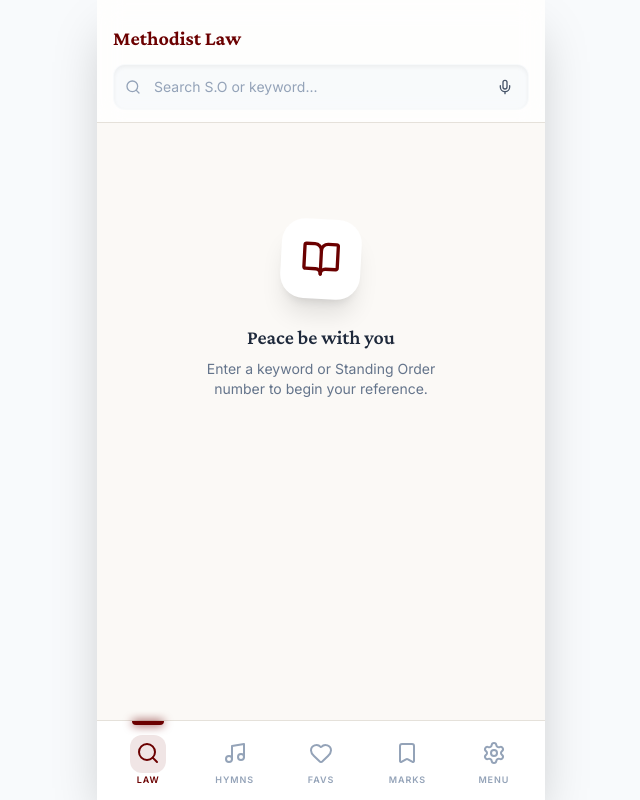
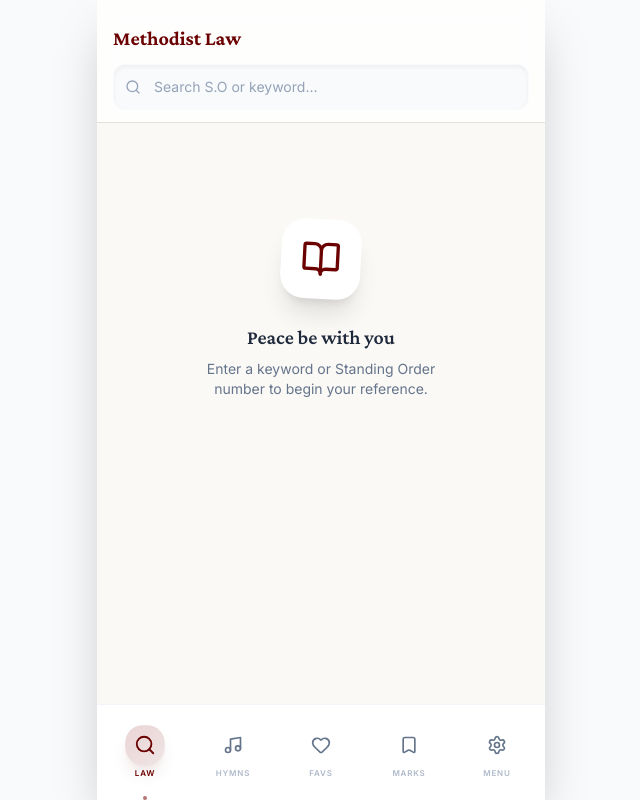
Before and after one commit to charleskcoffie-a11y/MCG-Standing-Orders, a React (Vite) app: page / in a window 1280 px wide. Both pictures are taken after a click on the button "Continue as Guest". Shown: the whole page, without its empty margins (319-959 px from the left). Built offline with nearby package versions, Linux system fonts and the light colour scheme.

Commit message:
Modernize bottom navigation bar with improved aesthetics and animations

```diff
--- a/App.tsx
+++ b/App.tsx
@@ -365,7 +365,7 @@ const App: React.FC = () => {
         {renderTabContent()}
       </div>
 
-      <nav className="bg-white/95 backdrop-blur-xl border-t border-[#E5E1DA] flex items-center justify-around h-20 safe-area-bottom px-2 z-40">
+      <nav className="bg-white/80 backdrop-blur-2xl border-t border-slate-100 flex items-center justify-around h-24 safe-area-bottom px-1 z-40 shadow-2xl shadow-black/5">
         <TabButton active={activeTab === AppTab.Search} onClick={() => setActiveTab(AppTab.Search)} icon={<Search />} label="Law" />
         <TabButton active={activeTab === AppTab.Hymnal} onClick={() => setActiveTab(AppTab.Hymnal)} icon={<Music />} label="Hymns" />
         <TabButton active={activeTab === AppTab.Favorites} onClick={() => setActiveTab(AppTab.Favorites)} icon={<Heart />} label="Favs" />
@@ -397,12 +397,28 @@ interface TabButtonProps {
 }
 
 const TabButton: React.FC<TabButtonProps> = ({ active, onClick, icon, label }) => (
-  <button onClick={onClick} className="flex flex-col items-center justify-center w-full h-full relative group">
-    <div className={`p-1.5 rounded-xl transition-all duration-300 ${active ? 'bg-[#6B0000]/10 text-[#6B0000]' : 'text-slate-400 group-hover:text-slate-600'}`}>
-      {React.cloneElement(icon as React.ReactElement<any>, { className: 'w-6 h-6 mb-0.5' })}
+  <button
+    onClick={onClick}
+    className="flex flex-col items-center justify-center w-full h-full relative group transition-all duration-300 ease-out"
+  >
+    <div className={`relative p-2 rounded-2xl transition-all duration-300 ${
+      active
+        ? 'bg-gradient-to-br from-[#8B0000]/15 to-[#6B0000]/10 text-[#6B0000] shadow-lg shadow-[#6B0000]/10 scale-110'
+        : 'text-slate-500 group-hover:text-slate-700 group-hover:bg-slate-100/50'
+    }`}>
+      {React.cloneElement(icon as React.ReactElement<any>, { className: 'w-5 h-5 transition-all duration-300' })}
+      {active && (
+        <div className="absolute inset-0 rounded-2xl bg-gradient-to-br from-[#6B0000]/5 to-transparent animate-pulse" />
+      )}
     </div>
-    <span className={`text-[9px] font-bold uppercase tracking-widest ${active ? 'text-[#6B0000]' : 'text-slate-400'}`}>{label}</span>
-    {active && <div className="absolute top-0 left-1/2 -translate-x-1/2 w-8 h-1 bg-[#6B0000] rounded-b-full shadow-[0_0_10px_#6B0000]" />}
+    <span className={`text-[8px] font-bold uppercase tracking-widest mt-1 transition-all duration-300 ${
+      active
+        ? 'text-[#6B0000] opacity-100'
+        : 'text-slate-400 opacity-75 group-hover:opacity-100'
+    }`}>{label}</span>
+    {active && (
+      <div className="absolute bottom-0 left-1/2 -translate-x-1/2 w-1 h-1 bg-gradient-to-r from-[#6B0000] to-[#8B0000] rounded-full shadow-lg shadow-[#6B0000]/50 animate-pulse" />
+    )}
   </button>
 );
 
--- a/components/SearchTab.tsx
+++ b/components/SearchTab.tsx
@@ -1,9 +1,7 @@
 
-import React, { useState, useMemo, useEffect, useRef } from 'react';
+import React, { useState, useMemo } from 'react';
 import { Section, SearchResult } from '../types';
-import { Search, ChevronRight, BookOpen, Mic, X, Clock, TrendingUp } from 'lucide-react';
-import { StorageService } from '../services/storage';
-import { voiceSearch, haptic } from '../services/utils';
+import { Search, ChevronRight, BookOpen } from 'lucide-react';
 
 interface SearchTabProps {
   sections: Section[];
@@ -12,24 +10,6 @@ interface SearchTabProps {
 
 export const SearchTab: React.FC<SearchTabProps> = ({ sections, onSelectSection }) => {
   const [query, setQuery] = useState('');
-  const [isListening, setIsListening] = useState(false);
-  const [showHistory, setShowHistory] = useState(false);
-  const [searchHistory, setSearchHistory] = useState(StorageService.getSearchHistory());
-  const [popularSections, setPopularSections] = useState<Section[]>([]);
-  const settings = StorageService.getSettings();
-  const searchInputRef = useRef<HTMLInputElement>(null);
-
-  useEffect(() => {
-    // Get most viewed sections
-    const history = StorageService.getReadingHistory();
-    const sectionReads = history.filter(h => h.itemType === 'section');
-    const topSections = sectionReads
-      .sort((a, b) => b.readCount - a.readCount)
-      .slice(0, 5)
-      .map(h => sections.find(s => s.id === h.itemId))
-      .filter((s): s is Section => !!s);
-    setPopularSections(topSections);
-  }, [sections]);
 
   const results = useMemo(() => {
     if (!query || query.length < 1) return [];
@@ -88,39 +68,6 @@ export const SearchTab: React.FC<SearchTabProps> = ({ sections, onSelectSection
     return matches.sort((a, b) => (b as any).score - (a as any).score);
   }, [query, sections]);
 
-  const handleSearch = (searchQuery: string) => {
-    setQuery(searchQuery);
-    if (searchQuery.trim()) {
-      StorageService.addSearchHistory(searchQuery);
-      setSearchHistory(StorageService.getSearchHistory());
-    }
-    setShowHistory(false);
-  };
-
-  const handleVoiceSearch = async () => {
-    if (!settings.voiceSearchEnabled) return;
-
-    if (settings.hapticFeedback) haptic.medium();
-    setIsListening(true);
-
-    try {
-      const transcript = await voiceSearch();
-      handleSearch(transcript);
-      if (settings.hapticFeedback) haptic.success();
-    } catch (error) {
-      console.error('Voice search error:', error);
-      if (settings.hapticFeedback) haptic.error();
-    } finally {
-      setIsListening(false);
-    }
-  };
-
-  const clearHistory = () => {
-    StorageService.clearSearchHistory();
-    setSearchHistory([]);
-    if (settings.hapticFeedback) haptic.light();
-  };
-
   const highlightText = (text: string, highlight: string) => {
     if (!highlight.trim()) return <span>{text}</span>;
     const soMatch = highlight.match(/^(s\.?o\.?\s*|standing\s*order\s*)(\d+)/i);
@@ -145,102 +92,31 @@ export const SearchTab: React.FC<SearchTabProps> = ({ sections, onSelectSection
   };
 
   return (
-    <div className="flex flex-col h-full bg-[#FBF9F6] dark:bg-slate-900">
-      <header className="px-4 pt-6 pb-3 bg-white/80 dark:bg-slate-800/80 backdrop-blur-md border-b border-[#E5E1DA] dark:border-slate-700 sticky top-0 z-20">
-        <h1 className="serif text-xl font-bold text-[#6B0000] dark:text-[#D4AF37] mb-3">Methodist Law</h1>
+    <div className="flex flex-col h-full bg-[#FBF9F6]">
+      <header className="px-4 pt-6 pb-3 bg-white/80 backdrop-blur-md border-b border-[#E5E1DA] sticky top-0 z-20">
+        <h1 className="serif text-xl font-bold text-[#6B0000] mb-3">Methodist Law</h1>
         <div className="relative group">
           <div className="absolute inset-y-0 left-0 pl-3 flex items-center pointer-events-none">
-            <Search className="h-4 w-4 text-slate-400 group-focus-within:text-[#6B0000] dark:group-focus-within:text-[#D4AF37] transition-colors" />
+            <Search className="h-4 w-4 text-slate-400 group-focus-within:text-[#6B0000] transition-colors" />
           </div>
           <input
-            ref={searchInputRef}
             type="text"
-            className="block w-full pl-10 pr-24 py-3 bg-slate-100/50 dark:bg-slate-700/50 border border-transparent rounded-xl focus:bg-white dark:focus:bg-slate-800 focus:ring-2 focus:ring-[#6B0000]/20 dark:focus:ring-[#D4AF37]/20 focus:border-[#6B0000] dark:focus:border-[#D4AF37] transition-all outline-none text-sm placeholder-slate-400 shadow-inner text-slate-900 dark:text-slate-100"
+            className="block w-full pl-10 pr-3 py-3 bg-slate-100/50 border border-transparent rounded-xl focus:bg-white focus:ring-2 focus:ring-[#6B0000]/20 focus:border-[#6B0000] transition-all outline-none text-sm placeholder-slate-400 shadow-inner"
             placeholder="Search S.O or keyword..."
             value={query}
-            onChange={(e) => handleSearch(e.target.value)}
-            onFocus={() => !query && setShowHistory(true)}
+            onChange={(e) => setQuery(e.target.value)}
           />
-          <div className="absolute inset-y-0 right-0 pr-2 flex items-center gap-1">
-            {query && (
-              <button
-                onClick={() => { setQuery(''); searchInputRef.current?.focus(); }}
-                className="p-2 hover:bg-slate-100 dark:hover:bg-slate-700 rounded-lg transition-colors"
-              >
-                <X className="w-4 h-4 text-slate-400" />
-              </button>
-            )}
-            {settings.voiceSearchEnabled && (
-              <button
-                onClick={handleVoiceSearch}
-                disabled={isListening}
-                className={`p-2 rounded-lg transition-all ${isListening ? 'bg-red-500 text-white animate-pulse' : 'hover:bg-slate-100 dark:hover:bg-slate-700 text-slate-600 dark:text-slate-400'}`}
-              >
-                <Mic className="w-4 h-4" />
-              </button>
-            )}
-          </div>
         </div>
       </header>
 
-      <div className="flex-1 overflow-y-auto px-5 py-4 space-y-3 pb-24">
-        {!query && !showHistory && popularSections.length > 0 && (
-          <div className="mb-6">
-            <div className="flex items-center gap-2 mb-3 px-1">
-              <TrendingUp className="w-4 h-4 text-[#6B0000] dark:text-[#D4AF37]" />
-              <h3 className="text-xs font-black uppercase tracking-widest text-slate-400">Most Viewed</h3>
+      <div className="flex-1 overflow-y-auto px-5 py-4 space-y-3">
+        {!query && (
+          <div className="py-20 text-center">
+            <div className="w-20 h-20 bg-white rounded-3xl shadow-xl flex items-center justify-center mx-auto mb-6 transform rotate-3">
+              <BookOpen className="w-10 h-10 text-[#6B0000]" />
             </div>
-            <div className="space-y-2">
-              {popularSections.map(section => (
-                <button
-                  key={section.id}
-                  onClick={() => onSelectSection(section, '')}
-                  className="w-full text-left p-3 bg-white dark:bg-slate-800 rounded-xl shadow-sm border border-[#E5E1DA] dark:border-slate-700 hover:border-[#6B0000]/30 dark:hover:border-[#D4AF37]/30 active:scale-[0.98] transition-all"
-                >
-                  <h4 className="serif text-sm font-bold text-slate-900 dark:text-slate-100 line-clamp-1">{section.title}</h4>
-                  <p className="text-xs text-slate-400 mt-0.5">{section.category}</p>
-                </button>
-              ))}
-            </div>
-          </div>
-        )}
-
-        {showHistory && searchHistory.length > 0 && (
-          <div className="mb-6">
-            <div className="flex items-center justify-between mb-3 px-1">
-              <div className="flex items-center gap-2">
-                <Clock className="w-4 h-4 text-[#6B0000] dark:text-[#D4AF37]" />
-                <h3 className="text-xs font-black uppercase tracking-widest text-slate-400">Recent Searches</h3>
-              </div>
-              <button
-                onClick={clearHistory}
-                className="text-xs text-slate-400 hover:text-[#6B0000] dark:hover:text-[#D4AF37] font-medium"
-              >
-                Clear
-              </button>
-            </div>
-            <div className="space-y-2">
-              {searchHistory.slice(0, 10).map((item, idx) => (
-                <button
-                  key={idx}
-                  onClick={() => handleSearch(item.query)}
-                  className="w-full text-left px-3 py-2 bg-white dark:bg-slate-800 rounded-lg border border-[#E5E1DA] dark:border-slate-700 hover:border-[#6B0000]/30 dark:hover:border-[#D4AF37]/30 transition-all flex items-center gap-2"
-                >
-                  <Clock className="w-3 h-3 text-slate-400 shrink-0" />
-                  <span className="text-sm text-slate-700 dark:text-slate-300 truncate">{item.query}</span>
-                </button>
-              ))}
-            </div>
-          </div>
-        )}
-
-        {!query && !showHistory && (
-          <div className="py-20 text-center">
-            <div className="w-20 h-20 bg-white dark:bg-slate-800 rounded-3xl shadow-xl flex items-center justify-center mx-auto mb-6 transform rotate-3">
-              <BookOpen className="w-10 h-10 text-[#6B0000] dark:text-[#D4AF37]" />
-            </div>
-            <p className="text-xl serif font-semibold text-slate-800 dark:text-slate-200">Peace be with you</p>
-            <p className="text-slate-500 dark:text-slate-400 max-w-[240px] mx-auto text-sm mt-2">Enter a keyword or Standing Order number to begin your reference.</p>
+            <p className="text-xl serif font-semibold text-slate-800">Peace be with you</p>
+            <p className="text-slate-500 max-w-[240px] mx-auto text-sm mt-2">Enter a keyword or Standing Order number to begin your reference.</p>
           </div>
         )}
 
@@ -254,22 +130,22 @@ export const SearchTab: React.FC<SearchTabProps> = ({ sections, onSelectSection
           <button
             key={res.section.id + idx}
             onClick={() => onSelectSection(res.section, query)}
-            className="w-full text-left p-5 bg-white dark:bg-slate-800 rounded-2xl shadow-sm border border-[#E5E1DA] dark:border-slate-700 hover:border-[#6B0000]/30 dark:hover:border-[#D4AF37]/30 hover:shadow-md active:scale-[0.98] transition-all flex items-start gap-4"
+            className="w-full text-left p-5 bg-white rounded-2xl shadow-sm border border-[#E5E1DA] hover:border-[#6B0000]/30 hover:shadow-md active:scale-[0.98] transition-all flex items-start gap-4"
           >
             <div className="flex-1">
               <div className="flex items-center gap-2 mb-2">
-                 <span className="px-2 py-0.5 rounded-full bg-[#6B0000]/5 dark:bg-[#D4AF37]/5 text-[#6B0000] dark:text-[#D4AF37] text-[10px] font-bold uppercase tracking-wider">
+                 <span className="px-2 py-0.5 rounded-full bg-[#6B0000]/5 text-[#6B0000] text-[10px] font-bold uppercase tracking-wider">
                   {res.section.category}
                 </span>
               </div>
-              <h3 className="serif text-lg font-bold text-slate-900 dark:text-slate-100 leading-snug mb-1">
+              <h3 className="serif text-lg font-bold text-slate-900 leading-snug mb-1">
                 {highlightText(res.section.title, query)}
               </h3>
-              <p className="text-sm text-slate-500 dark:text-slate-400 line-clamp-2 leading-relaxed font-medium">
+              <p className="text-sm text-slate-500 line-clamp-2 leading-relaxed font-medium">
                 {highlightText(res.snippet, query)}
               </p>
             </div>
-            <div className="w-8 h-8 rounded-full bg-slate-50 dark:bg-slate-700 flex items-center justify-center text-slate-300 dark:text-slate-600 group-hover:bg-[#6B0000]/10 dark:group-hover:bg-[#D4AF37]/10 group-hover:text-[#6B0000] dark:group-hover:text-[#D4AF37] shrink-0 mt-2">
+            <div className="w-8 h-8 rounded-full bg-slate-50 flex items-center justify-center text-slate-300 group-hover:bg-[#6B0000]/10 group-hover:text-[#6B0000] shrink-0 mt-2">
               <ChevronRight className="w-5 h-5" />
             </div>
           </button>
```
